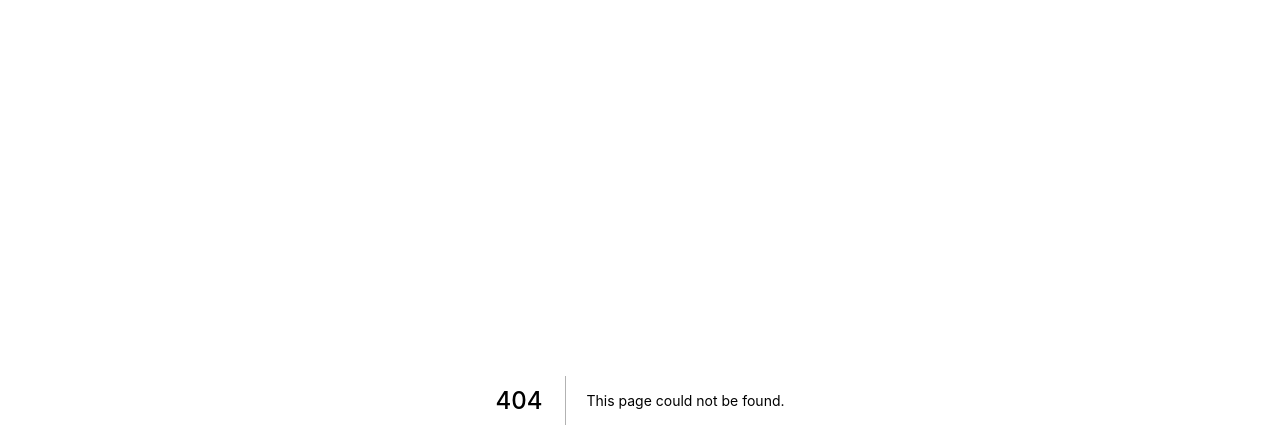
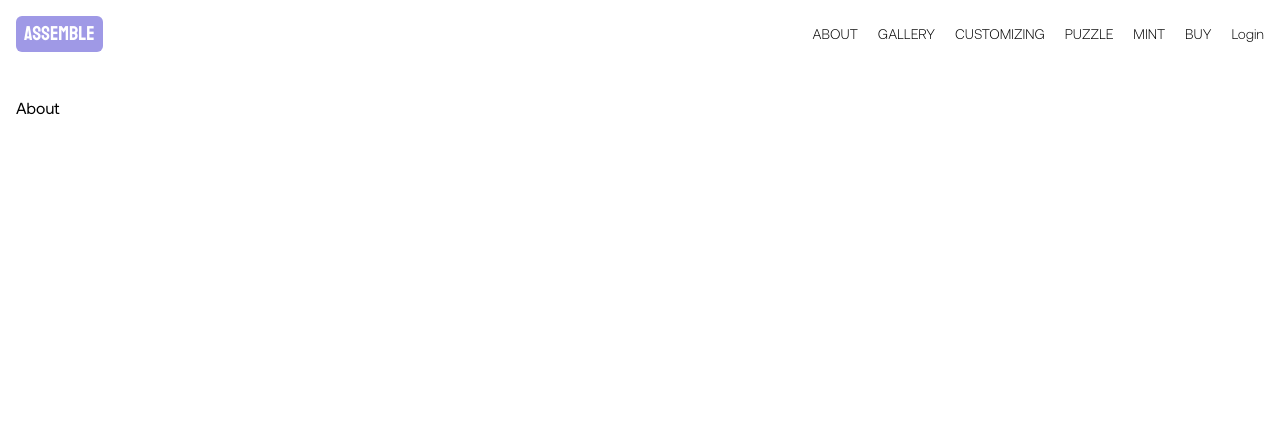
Before and after one commit to changeonPark/project-assemble, a Next.js app: page /about in a window 1280 px wide. Before the commit this address had no page. Shown: the top 448 px of the page. Built offline with nearby package versions, Linux system fonts and the light colour scheme; what react-moralis would draw is missing.

Commit message:
메뉴별 페이지 생성 + NavBar li 컴포넌트명 변경

```diff
--- a/src/base/components/Layout.tsx
+++ b/src/base/components/Layout.tsx
@@ -15,7 +15,7 @@ const Layout = ({ children, title, hasHeader }: Props) => {
       </Head>
 
       {hasHeader && <Header />}
-      <main className="mx-auto max-w-[1440px] pt-24">{children}</main>
+      <main className="mx-auto max-w-[1440px] px-4 pt-24">{children}</main>
     </>
   )
 }
--- a/src/base/components/NavBar/MenuList.tsx
+++ b/src/base/components/NavBar/MenuLink.tsx
@@ -3,10 +3,10 @@ import Link from "next/link"
 import { cls } from "@base/utils"
 
 interface Props {
-  target: "About" | "Gallery" | "Customizing" | "Puzzle" | "Mint" | "Buy"
+  target: "About" | "Gallery" | "Customizing" | "Puzzle" | "Mint"
 }
 
-const MenuList = ({ target }: Props) => {
+const MenuLink = ({ target }: Props) => {
   return (
     <li
       className={cls(
@@ -21,4 +21,5 @@ const MenuList = ({ target }: Props) => {
   )
 }
 
-export default MenuList
+// https://opensea.io/
+export default MenuLink
--- a/src/base/components/NavBar/index.tsx
+++ b/src/base/components/NavBar/index.tsx
@@ -4,7 +4,7 @@ import { cls } from "@base/utils"
 
 import { IconClose, IconMenu } from "@base/icons"
 import UserInfo from "../UserInfo"
-import MenuList from "./MenuList"
+import MenuLink from "./MenuLink"
 
 const NavBar = () => {
   const [toggle, setToggle] = useState<boolean>(false)
@@ -32,47 +32,11 @@ const NavBar = () => {
             "lg:flex-row lg:justify-center lg:gap-5 lg:px-0 lg:text-sm"
           )}
         >
-          <li
-            className={cls(
-              "w-full border-b border-black border-opacity-20 py-4",
-              "lg:border-none lg:py-0"
-            )}
-          >
-            <Link href="/#">
-              <a className="w-full uppercase">About</a>
-            </Link>
-          </li>
-          <li
-            className={cls(
-              "w-full border-b border-black border-opacity-20  py-4",
-              "lg:border-none lg:py-0"
-            )}
-          >
-            <Link href="/#">
-              <a className="w-full uppercase">Gallery</a>
-            </Link>
-          </li>
-          <li
-            className={cls(
-              "w-full border-b border-black border-opacity-20  py-4",
-              "lg:border-none lg:py-0"
-            )}
-          >
-            <Link href="/#">
-              <a className="w-full uppercase">Customizing</a>
-            </Link>
-          </li>
-          <li
-            className={cls(
-              "w-full border-b border-black border-opacity-20 py-4",
-              "lg:border-none lg:py-0"
-            )}
-          >
-            <Link href="/#">
-              <a className="w-full uppercase">Puzzle</a>
-            </Link>
-          </li>
-          <MenuList target="Mint" />
+          <MenuLink target="About" />
+          <MenuLink target="Gallery" />
+          <MenuLink target="Customizing" />
+          <MenuLink target="Puzzle" />
+          <MenuLink target="Mint" />
           <li
             className={cls(
               "w-full border-b border-black border-opacity-20 py-4",
--- /dev/null
+++ b/src/pages/about.tsx
@@ -0,0 +1,12 @@
+import { Layout } from "@base/components"
+import { NextPage } from "next"
+
+const About: NextPage = () => {
+  return (
+    <Layout title="About" hasHeader>
+      <div>About</div>
+    </Layout>
+  )
+}
+
+export default About
--- /dev/null
+++ b/src/pages/customizing.tsx
@@ -0,0 +1,12 @@
+import { Layout } from "@base/components"
+import { NextPage } from "next"
+
+const Customizing: NextPage = () => {
+  return (
+    <Layout title="Customizing" hasHeader>
+      <div>Customizing</div>
+    </Layout>
+  )
+}
+
+export default Customizing
--- /dev/null
+++ b/src/pages/gallery.tsx
@@ -0,0 +1,12 @@
+import { Layout } from "@base/components"
+import { NextPage } from "next"
+
+const Gallery: NextPage = () => {
+  return (
+    <Layout title="Gallery" hasHeader>
+      <div>Gallery</div>
+    </Layout>
+  )
+}
+
+export default Gallery
--- a/src/pages/mint.tsx
+++ b/src/pages/mint.tsx
@@ -30,7 +30,7 @@ const Mint: NextPage = () => {
   }
 
   return (
-    <Layout title="Minting" hasHeader>
+    <Layout title="Mint" hasHeader>
       <h1>민팅페이지</h1>
       <h2>
         <Link href="/">
--- /dev/null
+++ b/src/pages/puzzle.tsx
@@ -0,0 +1,12 @@
+import { Layout } from "@base/components"
+import { NextPage } from "next"
+
+const Puzzle: NextPage = () => {
+  return (
+    <Layout title="Puzzle" hasHeader>
+      <div>Puzzle</div>
+    </Layout>
+  )
+}
+
+export default Puzzle
```
